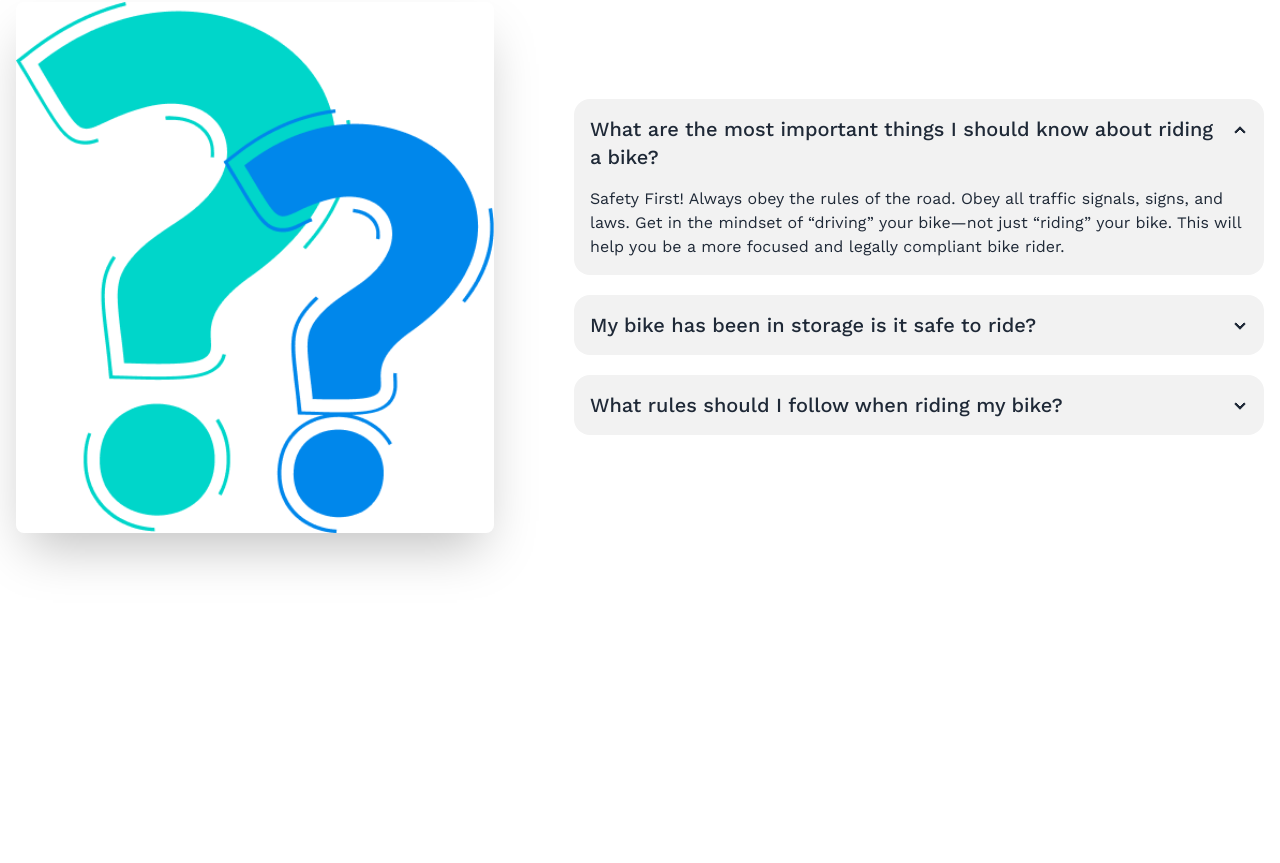
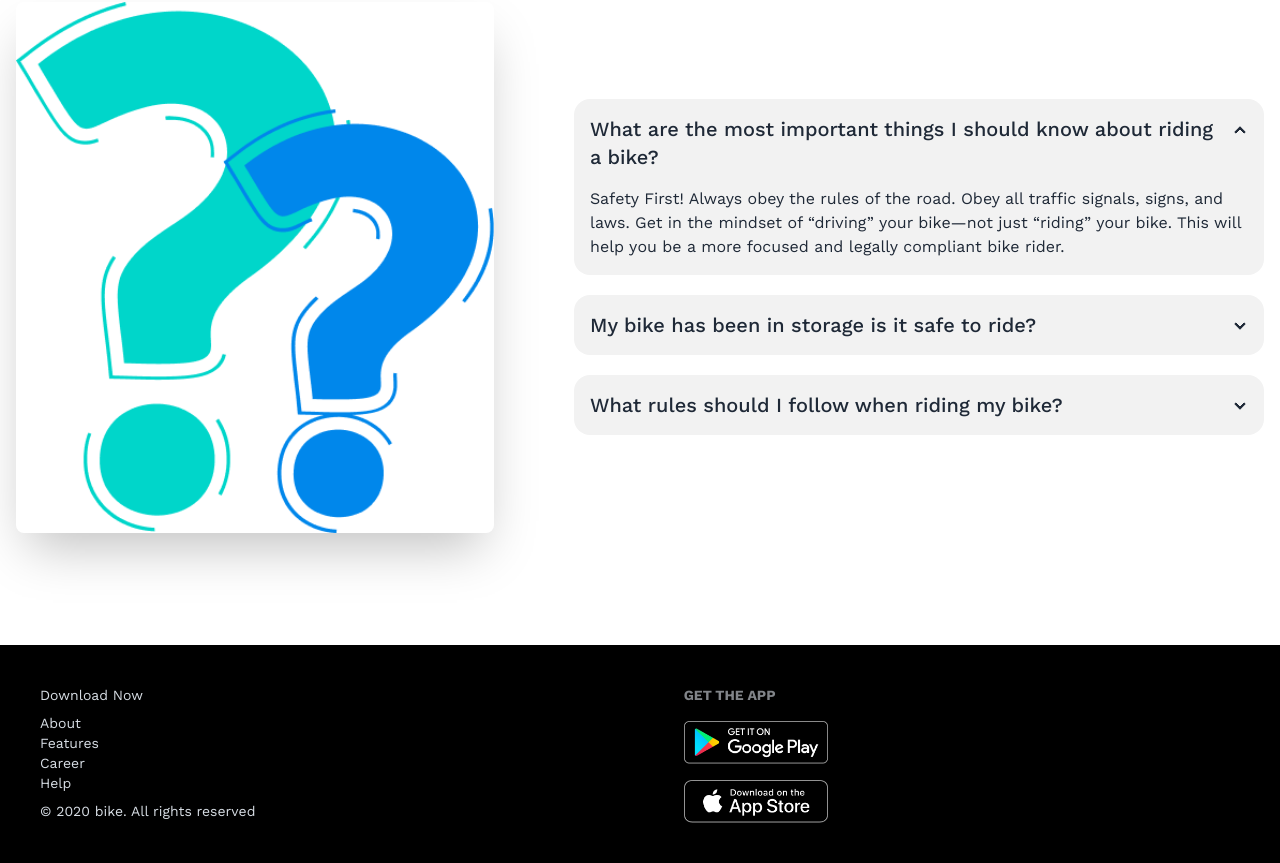
Before and after one commit to abrar-756/Bike-Zone, a plain HTML site: page index.html in a window 1280 px wide. Shown: the part 2741-3604 px from the top of the page. Before the commit the page ends 3386 px from the top, so only its background shows below. Drawn offline with nearby package versions, Linux system fonts and the light colour scheme.

Commit message:
finished the footer

```diff
--- a/index.html
+++ b/index.html
@@ -353,6 +353,30 @@
 
     </main>
     <footer>
+      <!-- Footer Section -->
+      <footer class="footer bg-black text-neutral-content p-10">
+        <aside>
+          <p>
+            Download Now
+            </p>
+           <div class="grid">
+            <p>
+              About
+            </p>
+            <p>Features</p>
+            <p>Career</p>
+            <p>Help</p>
+           </div>
+          <p>© 2020 bike. All rights reserved</p>
+        </aside>
+        <nav>
+          <h6 class="footer-title">Get The App</h6>
+          <div class="grid grid-cols-1 gap-4">
+            <a><img class="w-36" src="./images/others/android.png" alt="" /></a>
+            <a> <img class="w-36" src="./images/others/ios.png" alt="" /> </a>
+          </div>
+        </nav>
+      </footer>
 
     </footer>
 </body>
```
